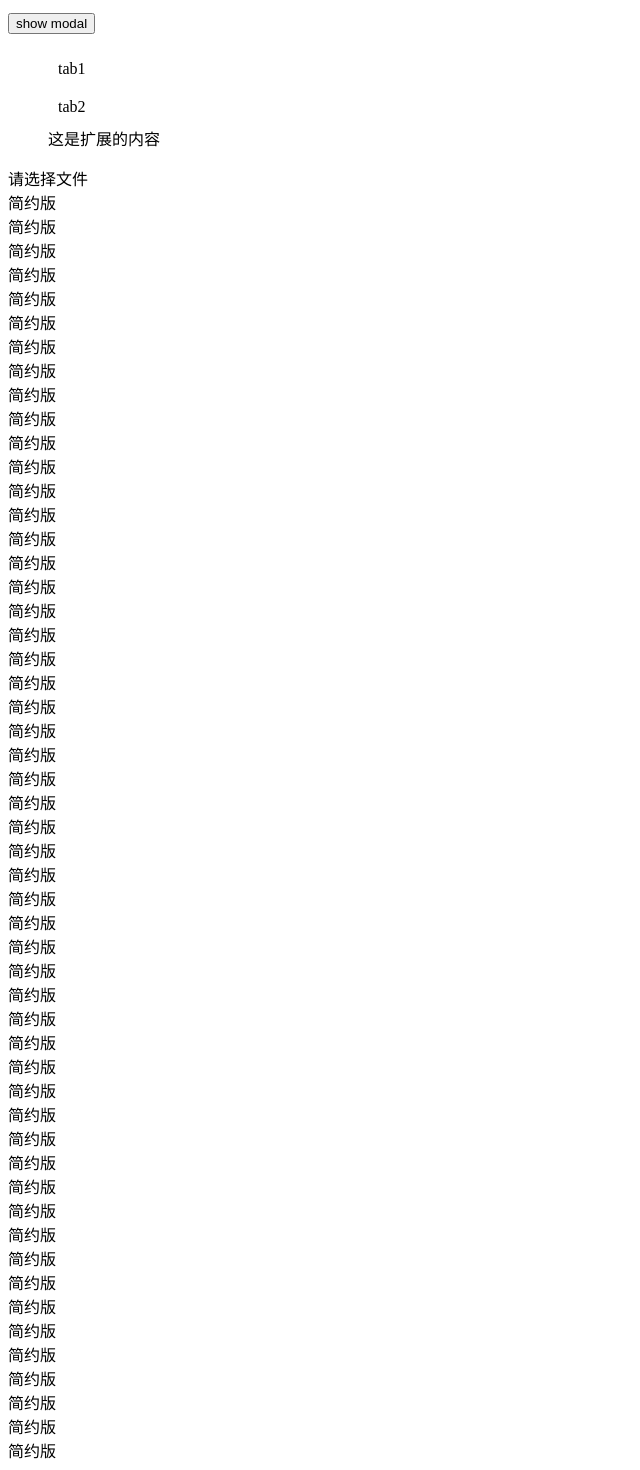
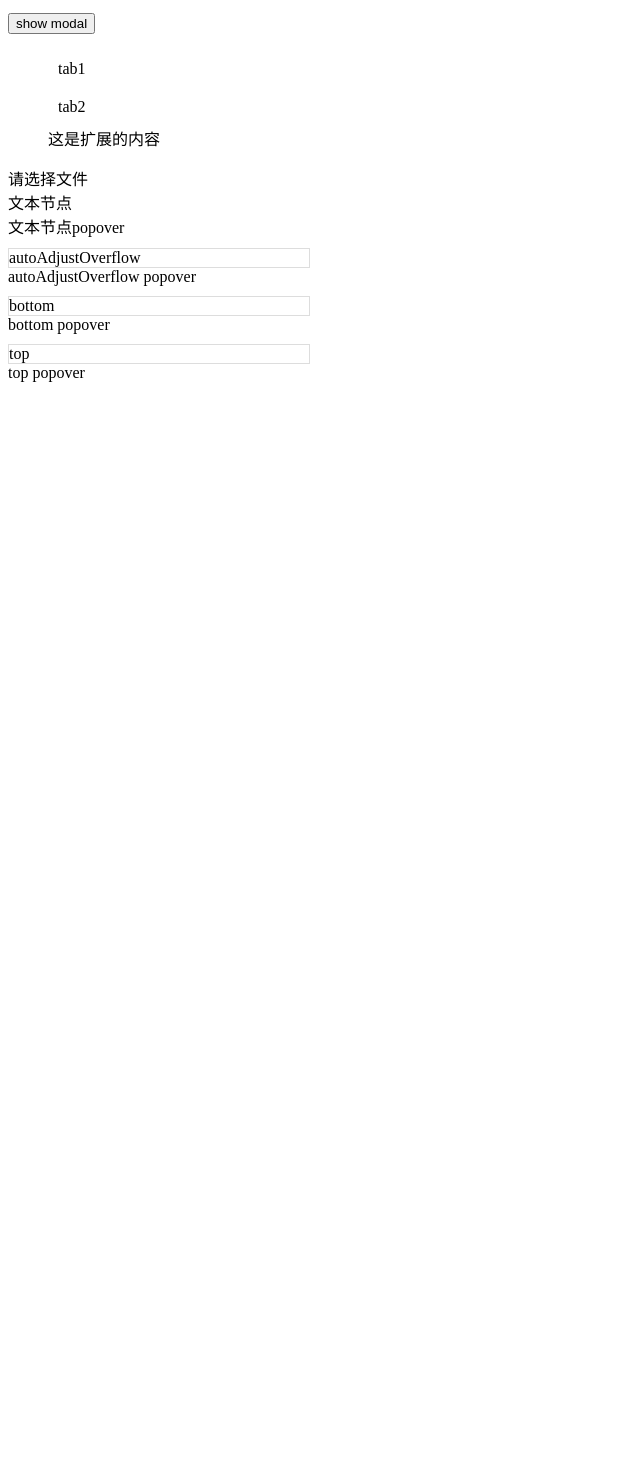
Before and after one commit to RobinYang11/goji, a Vue app: page / in a window 1280 px wide. Shown: the part 67-1537 px from the top of the page, without its empty margins (0-640 px from the left). After the commit the page ends 800 px from the top, so only its background shows below. Built offline with nearby package versions, Linux system fonts and the light colour scheme.

Commit message:
refactor: more feature

```diff
--- a/src/_test.tsx
+++ b/src/_test.tsx
@@ -33,14 +33,14 @@ function App() {
       <h1>test</h1>
       <button
         onClick={() => {
-				setVisible(true)
+          setVisible(true);
         }}
       >
         show modal
       </button>
       <Tab
         onTabChange={() => {
-				setEv(true)
+          setEv(true);
         }}
         hiddenStyle={{
           height: '0px',
@@ -48,16 +48,25 @@ function App() {
         }}
         tabContentVisible={ev}
         extSelector={'[aria-label="tab"]'}
-			extension={<div onClick={() => { setEv(!ev) }} className="ext">这是扩展的内容</div>}
+        extension={
+          <div
+            onClick={() => {
+              setEv(!ev);
+            }}
+            className="ext"
+          >
+            这是扩展的内容
+          </div>
+        }
         items={[
           {
-					title: "tab1",
-					key: "tab1",
+            title: 'tab1',
+            key: 'tab1',
             children: <div>tab1</div>
           },
           {
-					title: "tab2",
-					key: "tab2",
+            title: 'tab2',
+            key: 'tab2',
             children: <div>tab2</div>
           }
         ]}
@@ -98,61 +107,18 @@ function App() {
         请选择文件
       </Upload>
       <div ref={anchorRef}></div>
-      <Popover placement={'top'} overlay={'这是一个popover'}>
-        <div>简约版</div>
+      <Popover placement="right" overlay={'文本节点popover'}>
+        文本节点
       </Popover>
-      <div>简约版</div>
-      <div>简约版</div>
-      <div>简约版</div>
-      <div>简约版</div>
-      <div>简约版</div>
-      <div>简约版</div>
-      <div>简约版</div>
-      <div>简约版</div>
-      <div>简约版</div>
-      <div>简约版</div>
-      <div>简约版</div>
-      <div>简约版</div>
-      <div>简约版</div>
-      <div>简约版</div>
-      <div>简约版</div>
-      <div>简约版</div>
-      <div>简约版</div>
-      <div>简约版</div>
-      <div>简约版</div>
-      <div>简约版</div>
-      <div>简约版</div>
-      <div>简约版</div>
-      <div>简约版</div>
-      <div>简约版</div>
-      <div>简约版</div>
-      <div>简约版</div>
-      <div>简约版</div>
-      <div>简约版</div>
-      <div>简约版</div>
-      <div>简约版</div>
-      <div>简约版</div>
-      <div>简约版</div>
-      <div>简约版</div>
-      <div>简约版</div>
-      <div>简约版</div>
-      <div>简约版</div>
-      <div>简约版</div>
-      <div>简约版</div>
-      <div>简约版</div>
-      <div>简约版</div>
-      <div>简约版</div>
-      <div>简约版</div>
-      <div>简约版</div>
-      <div>简约版</div>
-      <div>简约版</div>
-      <div>简约版</div>
-      <div>简约版</div>
-      <div>简约版</div>
-      <div>简约版</div>
-      <div>简约版</div>
-      <div>简约版</div>
-      <div>简约版</div>
+      <Popover placement="left" autoAdjustOverflow overlay={'autoAdjustOverflow popover'}>
+        <div style={{ width: 300, border: '1px solid #ddd', marginTop: 10 }}>autoAdjustOverflow</div>
+      </Popover>
+      <Popover placement="bottom" overlay={'bottom popover'}>
+        <div style={{ width: 300, border: '1px solid #ddd', marginTop: 10 }}>bottom</div>
+      </Popover>
+      <Popover placement="top" overlay={'top popover'}>
+        <div style={{ width: 300, border: '1px solid #ddd', marginTop: 10 }}>top</div>
+      </Popover>
     </div>
   );
 }
--- /dev/null
+++ b/src/components/Popover/constants.ts
@@ -0,0 +1,48 @@
+import { MotionProps } from 'framer-motion';
+import { Position } from './types';
+
+export const DEFAULT_MOTION_ANIMATE: MotionProps = {
+  layout: true,
+  animate: {
+    opacity: 1,
+    x: 0,
+    y: 0
+  },
+  transition: { duration: 0.25, type: 'tween' }
+};
+
+export const DEFAULT_ANIMATE_POSITION: Partial<Record<Position, MotionProps>> = {
+  bottom: {
+    initial: { y: 40, x: 0, opacity: 1 },
+    exit: { y: 40, x: 0, opacity: 0 }
+  },
+  bottomLeft: { initial: { y: 40, x: 0, opacity: 1 }, exit: { y: 40, x: 0, opacity: 0 } },
+  bottomRight: { initial: { y: 40, x: 0, opacity: 1 }, exit: { y: 40, x: 0, opacity: 0 } },
+  top: { initial: { y: -40, x: 0, opacity: 1 }, exit: { y: -40, x: 0, opacity: 0 } },
+  topLeft: { initial: { y: -40, x: 0, opacity: 1 }, exit: { y: -40, x: 0, opacity: 0 } },
+  topRight: { initial: { y: -40, x: 0, opacity: 1 }, exit: { y: -40, x: 0, opacity: 0 } },
+  left: { initial: { y: 0, x: -40, opacity: 1 }, exit: { y: 0, x: -40, opacity: 0 } },
+  leftTop: { initial: { y: 0, x: -40, opacity: 1 }, exit: { y: 0, x: -40, opacity: 0 } },
+  leftBottom: { initial: { y: 0, x: -40, opacity: 1 }, exit: { y: 0, x: -40, opacity: 0 } },
+  right: { initial: { y: 0, x: 40, opacity: 1 }, exit: { y: 0, x: 40, opacity: 0 } },
+  rightBottom: { initial: { y: 0, x: 40, opacity: 1 }, exit: { y: 0, x: 40, opacity: 0 } },
+  rightTop: { initial: { y: 0, x: 40, opacity: 1 }, exit: { y: 0, x: 40, opacity: 0 } }
+};
+
+/**
+ * 查找方位的顺序(权重)
+ */
+export const POSITION_LIST: Position[] = [
+  'bottom',
+  'top',
+  'left',
+  'right',
+  'bottomLeft',
+  'bottomRight',
+  'topLeft',
+  'topRight',
+  'leftTop',
+  'leftBottom',
+  'rightTop',
+  'rightBottom'
+];
--- a/src/components/Popover/helper.ts
+++ b/src/components/Popover/helper.ts
@@ -1,3 +1,6 @@
+import { POSITION_LIST } from './constants';
+import { Position } from './types';
+
 /**
  * 获取屏幕高度，排除滚动条
  * @returns
@@ -19,3 +22,133 @@ export function getWindowSize() {
     height: rect.height
   };
 }
+
+/**
+ * 根据方向获取rect位置
+ * @param position
+ * @param anchorElRect
+ * @param computeElRect
+ * @param offsetX
+ * @param offsetY
+ * @returns
+ */
+export const getPositionRect = (
+  position: Position | 'fail',
+  anchorElRect: DOMRect,
+  computeElRect: DOMRect,
+  offsetX: number,
+  offsetY: number
+) => {
+  switch (position) {
+    case 'bottomLeft':
+      return {
+        left: anchorElRect.left,
+        top: anchorElRect.top + anchorElRect.height + offsetY
+      };
+    case 'bottom':
+      return {
+        left: anchorElRect.left + anchorElRect.width / 2 - computeElRect.width / 2,
+        top: anchorElRect.top + anchorElRect.height + offsetY
+      };
+    case 'bottomRight':
+      return {
+        left: anchorElRect.left + anchorElRect.width - computeElRect.width,
+        top: anchorElRect.top + anchorElRect.height + offsetY
+      };
+
+    case 'topLeft':
+      return {
+        left: anchorElRect.left,
+        top: anchorElRect.top - computeElRect.height - offsetY
+      };
+    case 'top':
+      return {
+        left: anchorElRect.left + anchorElRect.width / 2 - computeElRect.width / 2,
+        top: anchorElRect.top - computeElRect.height - offsetY
+      };
+    case 'topRight':
+      return {
+        left: anchorElRect.left + anchorElRect.width - computeElRect.width,
+        top: anchorElRect.top - computeElRect.height - offsetY
+      };
+
+    case 'leftTop':
+      return { left: anchorElRect.left - computeElRect.width - offsetX, top: anchorElRect.top };
+    case 'left':
+      return {
+        left: anchorElRect.left - computeElRect.width - offsetX,
+        top: anchorElRect.top + anchorElRect.height / 2 - computeElRect.height / 2
+      };
+    case 'leftBottom':
+      return {
+        left: anchorElRect.left - computeElRect.width - offsetX,
+        top: anchorElRect.top + anchorElRect.height - computeElRect.height
+      };
+
+    case 'rightTop':
+      return { left: anchorElRect.left + anchorElRect.width + offsetX, top: anchorElRect.top };
+    case 'right':
+      return {
+        left: anchorElRect.left + anchorElRect.width + offsetX,
+        top: anchorElRect.top + anchorElRect.height / 2 - computeElRect.height / 2
+      };
+    case 'rightBottom':
+      return {
+        left: anchorElRect.left + anchorElRect.width + offsetX,
+        top: anchorElRect.top + anchorElRect.height - computeElRect.height
+      };
+
+    default:
+      return {
+        left: anchorElRect.left,
+        top: anchorElRect.top + anchorElRect.height + offsetY
+      };
+  }
+};
+
+/**
+ * 遍历所有方向，获取最佳方向
+ */
+export const findPositionRect = (
+  position: Position,
+  anchorElRect: DOMRect,
+  computeElRect: DOMRect,
+  offsetX: number,
+  offsetY: number,
+  /**
+   * 自定义权重
+   */
+  customPosition: Position[] = []
+): {
+  pos: Position | 'fail';
+  positionRect?: ReturnType<typeof getPositionRect>;
+} => {
+  const winSize = getWindowSize();
+
+  // 默认用POSITION_LIST权重
+  if (customPosition.length === 0) {
+    customPosition = [...POSITION_LIST];
+  }
+
+  for (let i = 0; i < customPosition.length; i++) {
+    if (customPosition[i] === position) {
+      customPosition.splice(i, 1);
+      customPosition.unshift(position);
+      break;
+    }
+  }
+
+  for (let index = 0; index < customPosition.length; index++) {
+    const pos = customPosition[index];
+    const positionRect = getPositionRect(pos, anchorElRect, computeElRect, offsetX, offsetY);
+    if (
+      positionRect.top >= 0 &&
+      positionRect.top + computeElRect.height < winSize.height &&
+      positionRect.left > 0 &&
+      positionRect.left + computeElRect.width < winSize.width
+    ) {
+      return { positionRect, pos };
+    }
+  }
+  return { pos: 'fail' };
+};
--- a/src/components/Popover/index.tsx
+++ b/src/components/Popover/index.tsx
@@ -1,15 +1,29 @@
-import { getWindowSize } from './helper';
 import classNames from 'classnames';
-import { AnimatePresence, motion } from 'framer-motion';
-import React, { Fragment, useCallback, useRef, useState, MouseEvent } from 'react';
+import { AnimatePresence, motion, MotionProps } from 'framer-motion';
+import React, { CSSProperties, Fragment, MouseEvent, useCallback, useRef, useState } from 'react';
 import ReactDOM from 'react-dom';
+import { isDevMode } from '../../libs/env';
+import { DEFAULT_ANIMATE_POSITION, DEFAULT_MOTION_ANIMATE } from './constants';
+import { findPositionRect, getPositionRect } from './helper';
+import './index.less';
+import { Position } from './types';
 
-const classNameProvider = 'Popover-Provider';
+const classNameProvider = 'go-ji-popover-provider';
+
+/**
+ * 获取默认framer-motion配置
+ * @param position
+ * @returns
+ */
+const getDefaultMotionOption = (position: Position): MotionProps => {
+  return Object.assign({ ...DEFAULT_MOTION_ANIMATE }, { ...DEFAULT_ANIMATE_POSITION[position] });
+};
+
 const Popover: React.FunctionComponent<{
   /**
    * 显示位置
    */
-  placement: 'left' | 'right' | 'top';
+  placement: Position;
   /**
    * 显示内容
    */
@@ -31,7 +45,18 @@ const Popover: React.FunctionComponent<{
   needHold?: boolean;
   className?: string;
   zIndex?: number;
-  // 内容暂不支持string
+  /**
+   * 是否自动调整位置
+   */
+  autoAdjustOverflow?: boolean;
+  /**
+   * 动画自定义 (当autoAdjustOverflow打开时，支持多方向动画)
+   */
+  motionOption?: MotionProps;
+  /**
+   * 自定义调整方向权重（仅支持autoAdjustOverflow打开时）
+   */
+  customPosition?: Position[];
   children: React.ReactNode;
   getPopupContainer?: () => HTMLElement;
 }> = ({
@@ -42,24 +67,54 @@ const Popover: React.FunctionComponent<{
   offsetY = 5,
   needHold = false,
   className,
+  autoAdjustOverflow = true,
   zIndex = 100000,
+  customPosition,
+  motionOption,
   getPopupContainer = () => document.body
 }) => {
   const [isShow, setIsShow] = useState(false);
-  const [position, setPosition] = useState<{
-    top?: number;
-    left?: number;
-    bottom?: number;
-    right?: number;
-    transform?: string;
-  }>({});
   const countDownHideTimerRef = useRef<ReturnType<typeof setTimeout>>();
+  const [cssProperties, setCssProperties] = useState<CSSProperties>();
+  const posRef = useRef<Position>(placement);
+  const computeRef = useRef<HTMLDivElement | null>(null);
 
   const clear = useCallback(() => {
     if (countDownHideTimerRef.current) {
       clearTimeout(countDownHideTimerRef.current);
     }
   }, []);
+
+  const updateCSSProperties = useCallback(
+    (anchorEl: HTMLElement) => {
+      const anchorElRect = anchorEl.getBoundingClientRect();
+      const computeEl = computeRef.current;
+      console.log('computeEl ->', computeEl);
+      if (!computeEl) return;
+      const computeRect = computeEl.getBoundingClientRect();
+      let positionRect = getPositionRect(posRef.current, anchorElRect, computeRect, offsetX, offsetY);
+      // 尝试自动调整位置
+      if (autoAdjustOverflow) {
+        const { positionRect: positionRectTemp, pos } = findPositionRect(
+          placement,
+          anchorElRect,
+          computeRect,
+          offsetX,
+          offsetY,
+          customPosition
+        );
+
+        if (pos !== 'fail' && positionRectTemp) {
+          positionRect = positionRectTemp;
+          posRef.current = pos;
+        } else if (isDevMode()) {
+          console.warn('Popover: 无法找到合适的位置, 使用传入位置');
+        }
+      }
+      setCssProperties(positionRect);
+    },
+    [offsetX, offsetY, customPosition, placement]
+  );
 
   const handleCountDownHide = useCallback(() => {
     clear();
@@ -71,48 +126,36 @@ const Popover: React.FunctionComponent<{
     );
     return clear;
   }, [needHold, clear]);
-  const returnChildNode = React.Children.map(children, child => {
+
+  const onMouseEnter = useCallback(
+    (e: MouseEvent) => {
+      clear();
+      let el = e.target as HTMLDivElement;
+      while (el && !el.classList.contains(classNameProvider) && document.body !== el) {
+        el = el.parentElement as HTMLDivElement;
+      }
+      console.log('el ->', el);
+      updateCSSProperties(el);
+      setIsShow(true);
+    },
+    [updateCSSProperties, clear]
+  );
+
+  const returnChildNode = React.Children.map(
+    typeof children === 'string' ? <span>{children}</span> : children,
+    child => {
       const item = child as React.ReactElement<
         React.DetailedHTMLProps<React.HTMLAttributes<HTMLDivElement>, HTMLDivElement>
       >;
       return React.cloneElement(item, {
         className: classNames(item.props?.className, classNameProvider),
-      onMouseEnter: (e: MouseEvent) => {
-        clearTimeout(countDownHideTimerRef.current!);
-        let el = e.target as HTMLDivElement;
-        while (el && !el.classList.contains(classNameProvider) && document.body !== el) {
-          el = el.parentElement as HTMLDivElement;
-        }
-        const rect = el.getBoundingClientRect();
-        const winSize = getWindowSize();
-
-        if (placement === 'left') {
-          setPosition({
-            top: rect.top + offsetY,
-            right: winSize.width - rect.left + offsetX
-          });
-        }
-        if (placement === 'right') {
-          setPosition({
-            top: rect.top + offsetY,
-            left: rect.left + rect.width + offsetX
-          });
-        }
-        if (placement === 'top') {
-          setPosition({
-            bottom: winSize.height - rect.top + offsetY,
-            left: rect.left + rect.width / 2,
-            transform: `translateX(-50%)`
-          });
-        }
-
-        setIsShow(true);
-      },
+        onMouseEnter,
         onMouseLeave: () => {
           handleCountDownHide();
         }
       });
-  });
+    }
+  );
 
   return (
     <Fragment>
@@ -120,16 +163,13 @@ const Popover: React.FunctionComponent<{
         <AnimatePresence>
           {isShow && (
             <motion.div
-              className={className}
+              className={classNames(className, 'go-ji-ui-popover')}
+              {...(motionOption ? motionOption : getDefaultMotionOption(posRef.current))}
               style={{
+                ...cssProperties,
                 // 脱离文档流使用fixed
                 position: 'absolute',
-                zIndex,
-                left: position.left + 'px',
-                top: position.top + 'px',
-                right: position.right + 'px',
-                bottom: position.bottom + 'px',
-                transform: position.transform
+                zIndex
               }}
               initial={{
                 opacity: 0
@@ -147,13 +187,19 @@ const Popover: React.FunctionComponent<{
                 handleCountDownHide();
               }}
             >
-              {overlay}
+              <div className="go-ji-ui-popover-content">{overlay}</div>
             </motion.div>
           )}
         </AnimatePresence>,
         getPopupContainer()
       )}
       {returnChildNode}
+      {/* 用于ref计算rect用 */}
+      {!cssProperties && (
+        <div className="go-ji-ui-popover-compute" ref={computeRef}>
+          {overlay}
+        </div>
+      )}
     </Fragment>
   );
 };
--- /dev/null
+++ b/src/components/Popover/types.ts
@@ -0,0 +1,14 @@
+// 弹出框方向: 上、上左、上右、左、左上、左下、右、右上、右下、下、下左、下右
+export type Position =
+  | 'bottomLeft'
+  | 'bottom'
+  | 'bottomRight'
+  | 'topLeft'
+  | 'top'
+  | 'topRight'
+  | 'leftTop'
+  | 'left'
+  | 'leftBottom'
+  | 'rightTop'
+  | 'right'
+  | 'rightBottom';
--- /dev/null
+++ b/src/libs/env.ts
@@ -0,0 +1,13 @@
+/**
+ * 是否是开发环境
+ */
+export function isDevMode(): boolean {
+  return process.env.NODE_ENV === 'development';
+}
+
+/**
+ * 是否是生产环境
+ */
+export function isProdMode(): boolean {
+  return process.env.NODE_ENV === 'production';
+}
```
Also changed, not shown: src/components/Popover/index.less (added, +27 -0 lines). Lines whose indentation alone changed are shown as unchanged.
